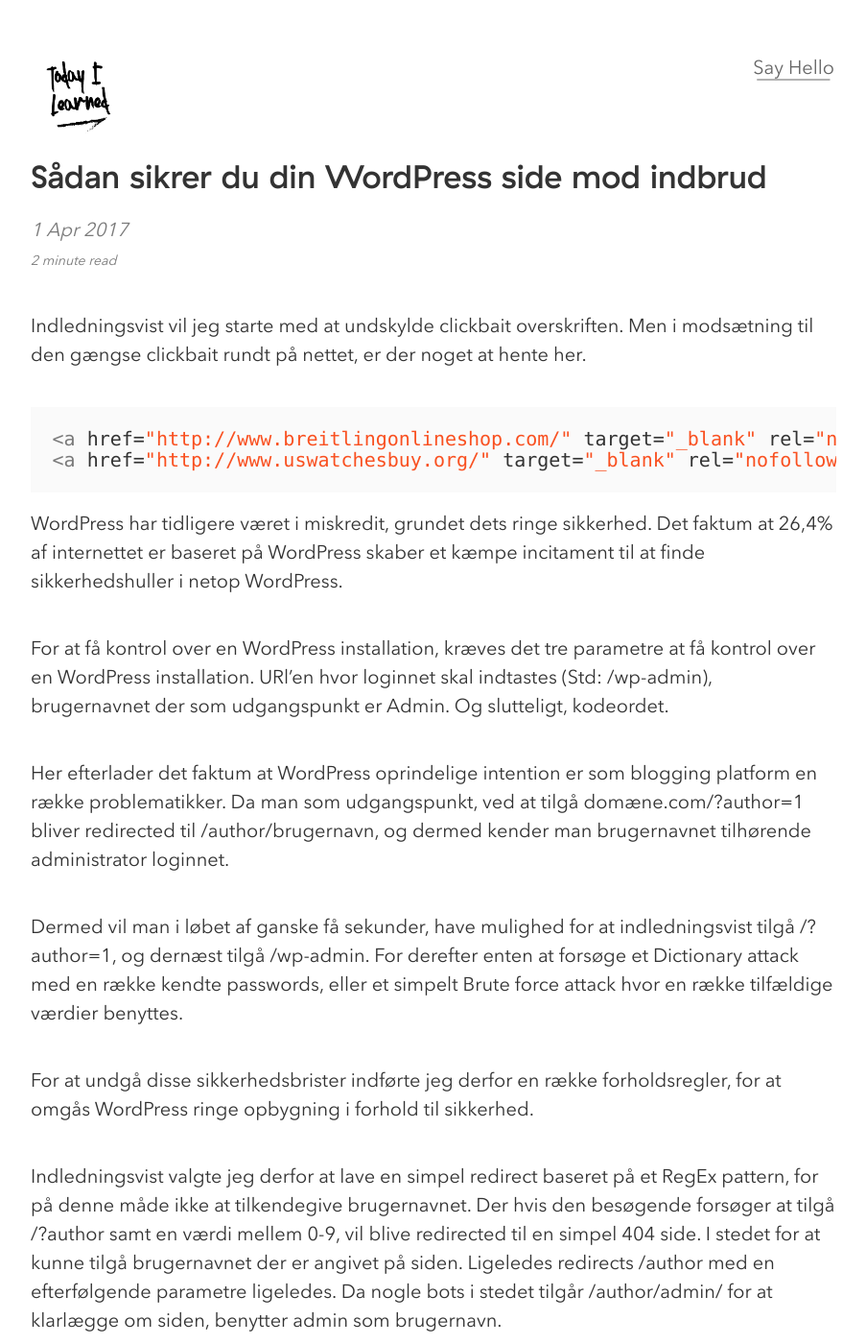
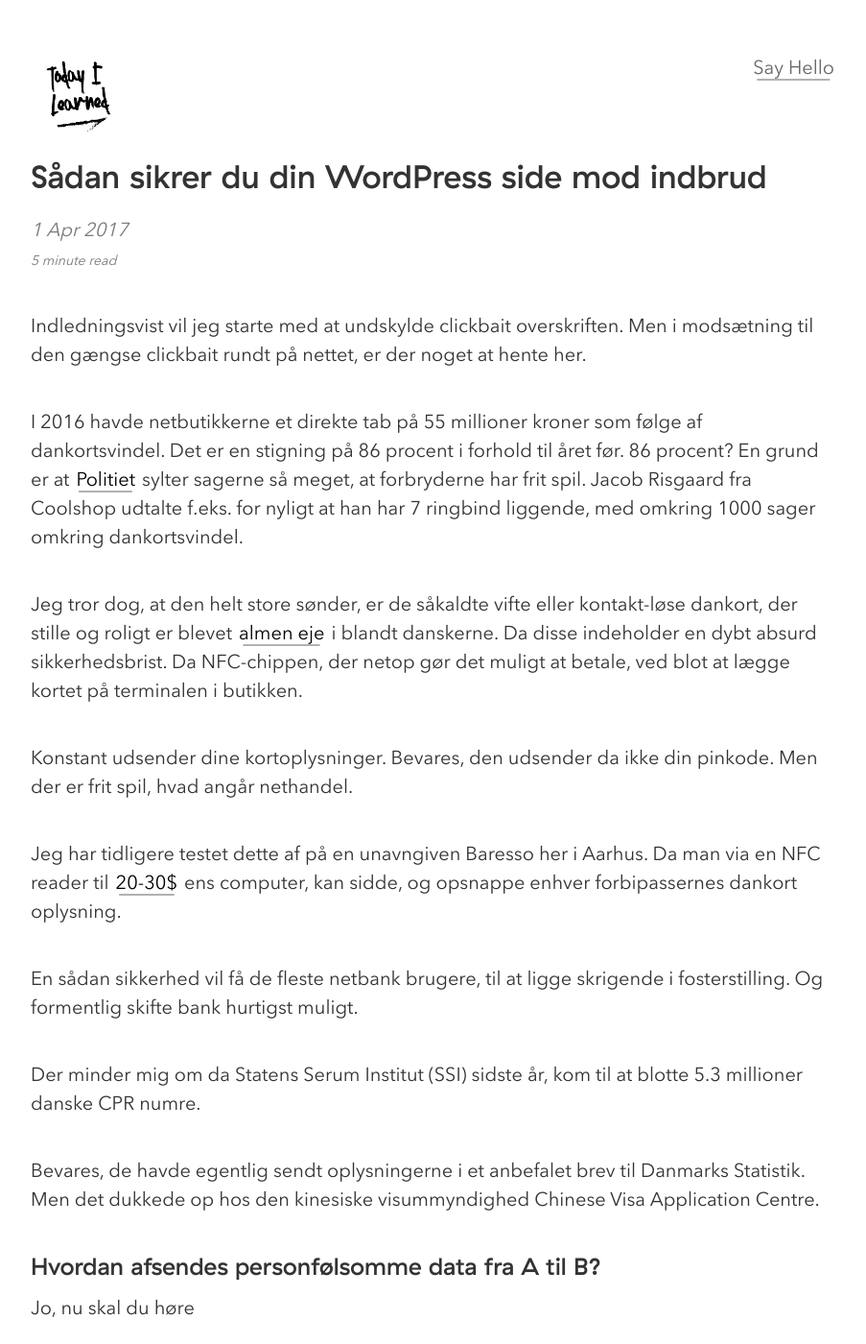
Before and after one commit to mikejakobsen/today-i-learned, a Jekyll site: the page built from _posts/2017-04-01-wordpress-sikkerhed.md, in a window 1280 px wide and 1400 px high. Shown: the whole window at 96% size, without its empty margins (188-1091 px from the left). Built offline with Jekyll 4.4.1, drawn with Linux system fonts in a browser that asks for light colours; nearby versions of some CDN libraries; comment, search, counter and statistics services are not loaded; some of the changed text lies outside the part shown.

Commit message:
:lipstick: Basic stuff in the WordPress post done

`````diff
--- a/_posts/2017-04-01-wordpress-sikkerhed.md
+++ b/_posts/2017-04-01-wordpress-sikkerhed.md
@@ -8,17 +8,58 @@
 
 Indledningsvist vil jeg starte med at undskylde clickbait overskriften. Men i modsætning til den gængse clickbait rundt på nettet, er der noget at hente her.
 
+I 2016 havde netbutikkerne et direkte tab på 55 millioner kroner som følge af dankortsvindel. Det er en stigning på 86 procent i forhold til året før. 86 procent? En grund er at [Politiet](http://www.fyens.dk/indland/Netbutikker-Politiet-sylter-svindelsager/artikel/3135273) sylter sagerne så meget, at forbryderne har frit spil. Jacob Risgaard fra Coolshop udtalte f.eks. for nyligt at han har 7 ringbind liggende, med omkring 1000 sager omkring dankortsvindel.
 
-```html
-<a href="http://www.breitlingonlineshop.com/" target="_blank" rel="nofollow">Cheap Replica Breitling</a>
-<a href="http://www.uswatchesbuy.org/" target="_blank" rel="nofollow">cheap replica cartier watches</a>
-````
+Jeg tror dog, at den helt store sønder, er de såkaldte vifte eller kontakt-løse dankort, der stille og roligt er blevet [almen eje](http://www.business.dk/finans/nu-rykker-danskerne-det-kontaktloese-dankort-brager-afsted) i blandt danskerne. Da disse indeholder en dybt absurd sikkerhedsbrist. Da NFC-chippen, der netop gør det muligt at betale, ved blot at lægge kortet på terminalen i butikken.
+
+Konstant udsender dine kortoplysninger. Bevares, den udsender da ikke din pinkode. Men der er frit spil, hvad angår nethandel.
+
+Jeg har tidligere testet dette af på en unavngiven Baresso her i Aarhus. Da man via en NFC reader til [20-30$](https://www.alibaba.com/product-detail/NFC-Reader-ISO-14443-type-A_60302074915.html?s=p) ens computer, kan sidde, og opsnappe enhver forbipassernes dankort oplysning.
+
+En sådan sikkerhed vil få de fleste netbank brugere, til at ligge skrigende i fosterstilling. Og formentlig skifte bank hurtigst muligt.
+
+Der minder mig om da Statens Serum Institut (SSI) sidste år, kom til at blotte 5.3 millioner danske CPR numre.
+
+Bevares, de havde egentlig sendt oplysningerne i et anbefalet brev til Danmarks Statistik. Men det dukkede op hos den kinesiske visummyndighed Chinese Visa Application Centre.
+
+### Hvordan afsendes personfølsomme data fra A til B?
+
+Jo, nu skal du høre
+
+1. Du har en CD (Opfundet i 1982), hvor du i bedste stenalder stil skriver de knap 5.280.000 personfølsomme data på. (OBS: Lad vær med at kryptere dem. Det tager så lang tid)
+
+2. Du finder en almindelig konvolut. Typisk lavet af papir. Der 9/10 gange kan åbnes uden brug af skærebrænder eller koben.
+
+3. På konvolutten sørger du for at nedskrive den rette modtager. Dog behøver du ikke tænke for meget over det, da dit sendte materiale alligevel ikke kan bruges af andre. Det går nok.
+
+4. Efter afsendelse tager du en velfortjent kop kaffe. Job's done.
+
+Kilde: http://www.b.dk/nationalt/det-flossede-personnummer
+
+## WordPress
+
+Min pointe i overstående, er egentlig blot. At sikkerhed angår os alle. At store multinationale selskaber som Nets, så ikke har styr på det. Betyder ikke at du ikke, med ret simple midler. Kan få styr på det.
+
 
 WordPress har tidligere været i miskredit, grundet dets ringe sikkerhed. Det faktum at 26,4% af internettet er baseret på WordPress skaber et kæmpe incitament til at finde sikkerhedshuller i netop WordPress.
 
-For at få kontrol over en WordPress installation, kræves det tre parametre at få kontrol over en WordPress installation. URl’en hvor loginnet skal indtastes (Std: /wp-admin), brugernavnet der som udgangspunkt er Admin. Og slutteligt, kodeordet.
+For at få kontrol over en WordPress installation, kræves det tre parametre at få kontrol over en WordPress installation. Ligesom der kræves tre parametre til at få adgang til din e-boks eller netbank.
 
-Her efterlader det faktum at WordPress oprindelige intention er som blogging platform en række problematikker. Da man som udgangspunkt, ved at tilgå domæne.com/?author=1 bliver redirected til /author/brugernavn, og dermed kender man brugernavnet tilhørende administrator loginnet.
+Så langt så godt, tre parametre burde vel være rigeligt for enhver? Bestemt! Med mindre, du dagligt bevæger dig rundt med en sølvpapirshat.
+
+I modsætning til din netbank, hvor de tre parametre er dit 10 cifrede CPR nummer, en selvvalgt kode, og slutteligt det NemID du har liggende i skuffen.
+
+I den sammenhæng skal du lige huske at ifølge Digitalitaliseringsstyrelsen selv er 86 pct. af danskerne tilfredse eller meget tilfredse med NemID. Ifølge dem selv, selvfølgelig.
+
+Ligeledes kan det nævnes at 98,3 pct. Er tilfreds, eller super tilfredse med mit arbejde igennem de sidste mange år.
+
+Kilde: Mig og Digitaliseringsstyrelsen: https://www.digst.dk/It-loesninger/NemID/NemID-naeste-generation
+
+WordPress kræver ligeledes tre parametre.
+
+URl’en hvor loginnet skal indtastes (normalt: /wp-admin), brugernavnet der som udgangspunkt er Admin. Og slutteligt, kodeordet til din side.
+
+Her efterlader det faktum at WordPress oprindelige intention er som blogging platform en række problematikker. Da man som udgangspunkt, ved at tilgå domæne.com/?author=1 bliver redirected til /author/brugernavn, og dermed kender man brugernavnet tilhørende administrator loginet.
 
 Dermed vil man i løbet af ganske få sekunder, have mulighed for at indledningsvist tilgå /?author=1, og dernæst tilgå /wp-admin. For derefter enten at forsøge et Dictionary attack med en række kendte passwords, eller et simpelt Brute force attack hvor en række tilfældige værdier benyttes.
 
@@ -43,3 +84,11 @@
 # Noter
 
 https://wordpress.org/plugins/better-wp-security/
+
+
+
+
+```html
+<a href="http://www.breitlingonlineshop.com/" target="_blank" rel="nofollow">Cheap Replica Breitling</a>
+<a href="http://www.uswatchesbuy.org/" target="_blank" rel="nofollow">cheap replica cartier watches</a>
+````
`````
Also changed, not shown: _drafts/2017-03-22-ruby-on-fails.md (deleted, +0 -15 lines).
